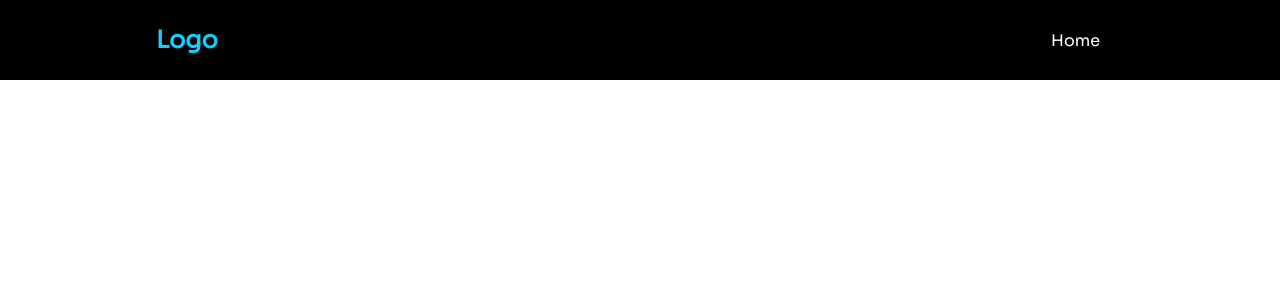
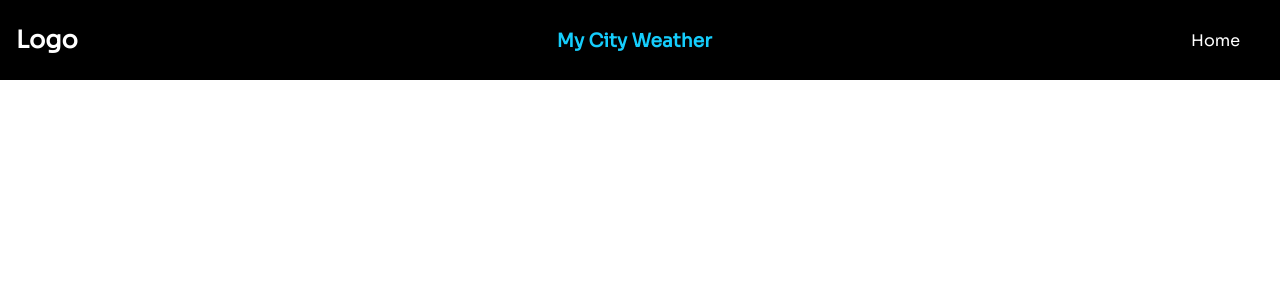
Before and after one commit to legendof17/my-city-weather, a React (Create React App) app: page / in a window 1280 px wide. Shown: the top 300 px of the page. Built offline with nearby package versions, Linux system fonts and the light colour scheme.

Commit message:
Improved Navbar

```diff
--- a/src/components/Navbar/NavbarElements.js
+++ b/src/components/Navbar/NavbarElements.js
@@ -7,8 +7,22 @@ export const Nav = styled.nav`
   height: 80px;
   display: flex;
   justify-content: space-between;
-  padding: 0.5rem calc((100vw - 1000px) / 2);
+  padding: 0.5rem calc((100vw - 1600px) / 2);
   z-index: 10;
+`;
+
+export const Logo = styled.a`
+  color: #fff;
+  display: flex;
+  align-items: center;
+  text-decoration: none;
+  padding: 0 1rem;
+  height: 100%;
+  cursor: pointer;
+
+  &:hover {
+    color: #15cdfc;
+  }
 `;
 
 export const NavLink = styled(Link)`
--- a/src/components/Navbar/index.js
+++ b/src/components/Navbar/index.js
@@ -1,13 +1,16 @@
 import React from 'react'
-import {Nav, NavLink, Bars, NavMenu} from './NavbarElements'
+import {Nav, NavLink, Bars, NavMenu, Logo} from './NavbarElements'
 
 const Navbar = () => {
     return (
         <Nav>
-            <NavLink to="/">
+            <Logo href="https://www.google.com">
                 <h1>Logo</h1>
-            </NavLink>
+            </Logo>
             <Bars />
+            <NavLink to="/" activeStyle>
+                    <h3>My City Weather</h3>
+                </NavLink>
             <NavMenu>
                 <NavLink to="/home" activeStyle>
                     Home
```
